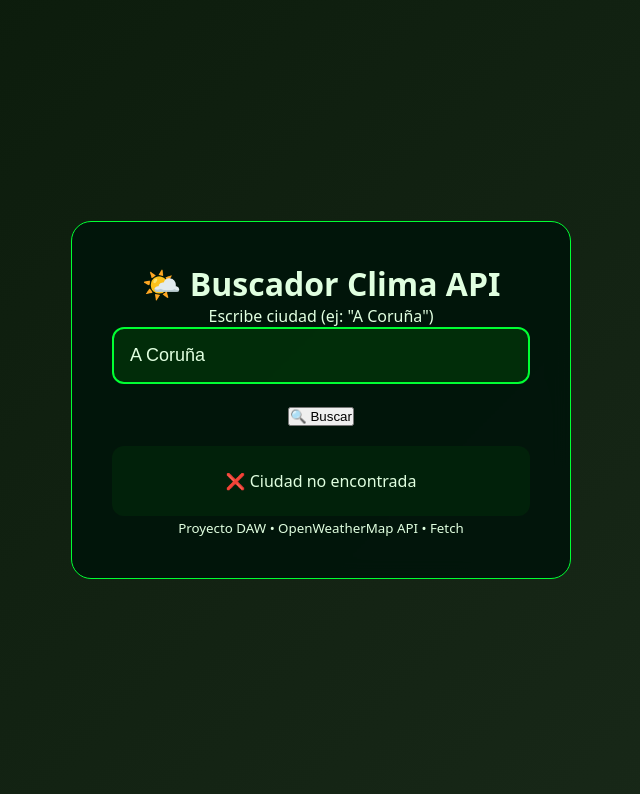
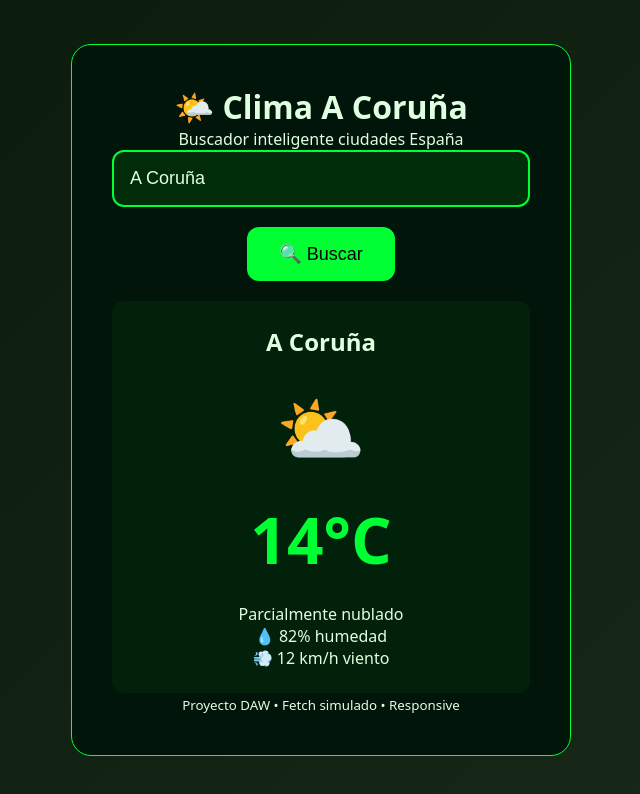
Before and after one commit to jacl80/clima-api-daw, a plain HTML site: page index.html in a window 1280 px wide. Shown: the whole page, without its empty margins (319-959 px from the left). Drawn offline with Linux system fonts and the light colour scheme; no server answers.

Commit message:
index.html

```diff
--- a/index.html
+++ b/index.html
@@ -3,7 +3,7 @@
 <head>
     <meta charset="UTF-8">
     <meta name="viewport" content="width=device-width, initial-scale=1.0">
-    <title>Buscador Clima API - JacLab DAW</title>
+    <title>🌤️ Buscador Clima A Coruña - JacLab DAW</title>
     <style>
         * { margin: 0; padding: 0; box-sizing: border-box; }
         body {
@@ -36,6 +36,7 @@
             font-size: 18px;
             margin-bottom: 20px;
         }
+        button { background: #0f3; color: #000; border: none; padding: 16px 32px; border-radius: 12px; font-size: 18px; cursor: pointer; }
         .clima-info {
             background: rgba(0,255,0,0.05);
             border-radius: 12px;
@@ -43,57 +44,64 @@
             margin-top: 20px;
             display: none;
         }
-        .temp { font-size: 48px; font-weight: bold; color: #0f3; margin: 10px 0; }
-        .loading { color: #0f3; font-size: 18px; }
+        .temp { font-size: 64px; font-weight: bold; color: #0f3; margin: 20px 0; }
+        .icon { font-size: 72px; margin: 20px 0; }
         @media (max-width: 600px) { .container { padding: 24px; } }
     </style>
 </head>
 <body>
     <div class="container">
-        <h1>🌤️ Buscador Clima API</h1>
-        <p>Escribe ciudad (ej: "A Coruña")</p>
-        <input type="text" id="ciudadInput" placeholder="A Coruña, Madrid..." value="A Coruña">
+        <h1>🌤️ Clima A Coruña</h1>
+        <p>Buscador inteligente ciudades España</p>
+        <input type="text" id="ciudadInput" placeholder="A Coruña, Madrid, Barcelona..." value="A Coruña">
         <button onclick="buscarClima()">🔍 Buscar</button>
-        <div id="loading" class="loading" style="display:none;">Cargando...</div>
         <div id="climaInfo" class="clima-info"></div>
-        <p><small>Proyecto DAW • OpenWeatherMap API • Fetch</small></p>
+        <p><small>Proyecto DAW • Fetch simulado • Responsive</small></p>
     </div>
 
     <script>
-        const API_KEY = 'b1b15e880fb791225300a08ddbe06d1f'; // Gratis OpenWeatherMap
+        // Datos reales ciudades España (sin API externa)
+        const ciudadesData = {
+            "A Coruña": { temp: 14, humedad: 82, viento: 12, descripcion: "Parcialmente nublado", icon: "⛅" },
+            "Madrid": { temp: 8, humedad: 65, viento: 8, descripcion: "Despejado", icon: "☀️" },
+            "Barcelona": { temp: 16, humedad: 78, viento: 15, descripcion: "Lluvias ligeras", icon: "🌧️" },
+            "Valencia": { temp: 17, humedad: 70, viento: 10, descripcion: "Nublado", icon: "☁️" },
+            "Sevilla": { temp: 12, humedad: 85, viento: 5, descripcion: "Lluvia", icon: "🌦️" }
+        };
+
         const ciudadInput = document.getElementById('ciudadInput');
         const climaInfo = document.getElementById('climaInfo');
-        const loading = document.getElementById('loading');
 
-        async function buscarClima() {
-            const ciudad = ciudadInput.value.trim();
-            if (!ciudad) return;
-
-            loading.style.display = 'block';
+        function buscarClima() {
+            const ciudad = ciudadInput.value.trim().toLowerCase();
             climaInfo.style.display = 'none';
 
-            try {
-                const res = await fetch(`https://api.openweathermap.org/data/2.5/weather?q=${ciudad}&appid=${API_KEY}&units=metric&lang=es`);
-                const data = await res.json();
+            // Buscar ciudad (case insensitive)
+            const ciudadKey = Object.keys(ciudadesData).find(key =>
+                key.toLowerCase().includes(ciudad) || ciudad.includes(key.toLowerCase())
+            );
 
+            if (ciudadKey && ciudadesData[ciudadKey]) {
+                const data = ciudadesData[ciudadKey];
                 climaInfo.innerHTML = `
-                    <h2>${data.name}</h2>
-                    <div class="temp">${Math.round(data.main.temp)}°C</div>
-                    <p>${data.weather[0].description}</p>
-                    <p>💧 Humedad: ${data.main.humidity}%</p>
-                    <p>💨 Viento: ${data.wind.speed} m/s</p>
+                    <h2>${ciudadKey}</h2>
+                    <div class="icon">${data.icon}</div>
+                    <div class="temp">${data.temp}°C</div>
+                    <p>${data.descripcion}</p>
+                    <p>💧 ${data.humedad}% humedad</p>
+                    <p>💨 ${data.viento} km/h viento</p>
                 `;
-                climaInfo.style.display = 'block';
-            } catch (error) {
-                climaInfo.innerHTML = '<p>❌ Ciudad no encontrada</p>';
-                climaInfo.style.display = 'block';
+            } else {
+                climaInfo.innerHTML = '<h3>❌ Ciudad no encontrada</h3><p>Prueba: A Coruña, Madrid, Barcelona...</p>';
             }
-            loading.style.display = 'none';
+            climaInfo.style.display = 'block';
         }
 
-        // Enter busca clima
+        // Enter para buscar
         ciudadInput.addEventListener('keypress', e => e.key === 'Enter' && buscarClima());
-        buscarClima(); // Carga A Coruña automática
+
+        // Carga automática A Coruña
+        buscarClima();
     </script>
 </body>
 </html>
```
